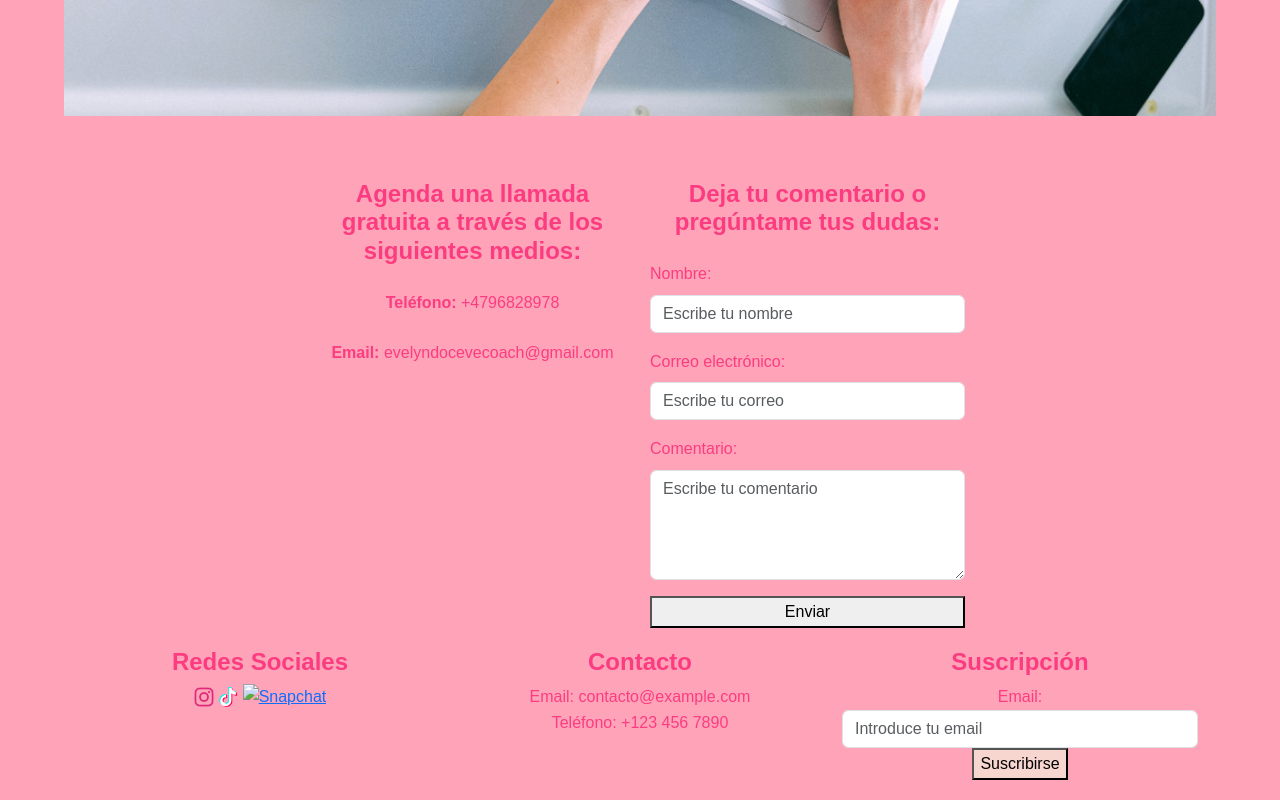
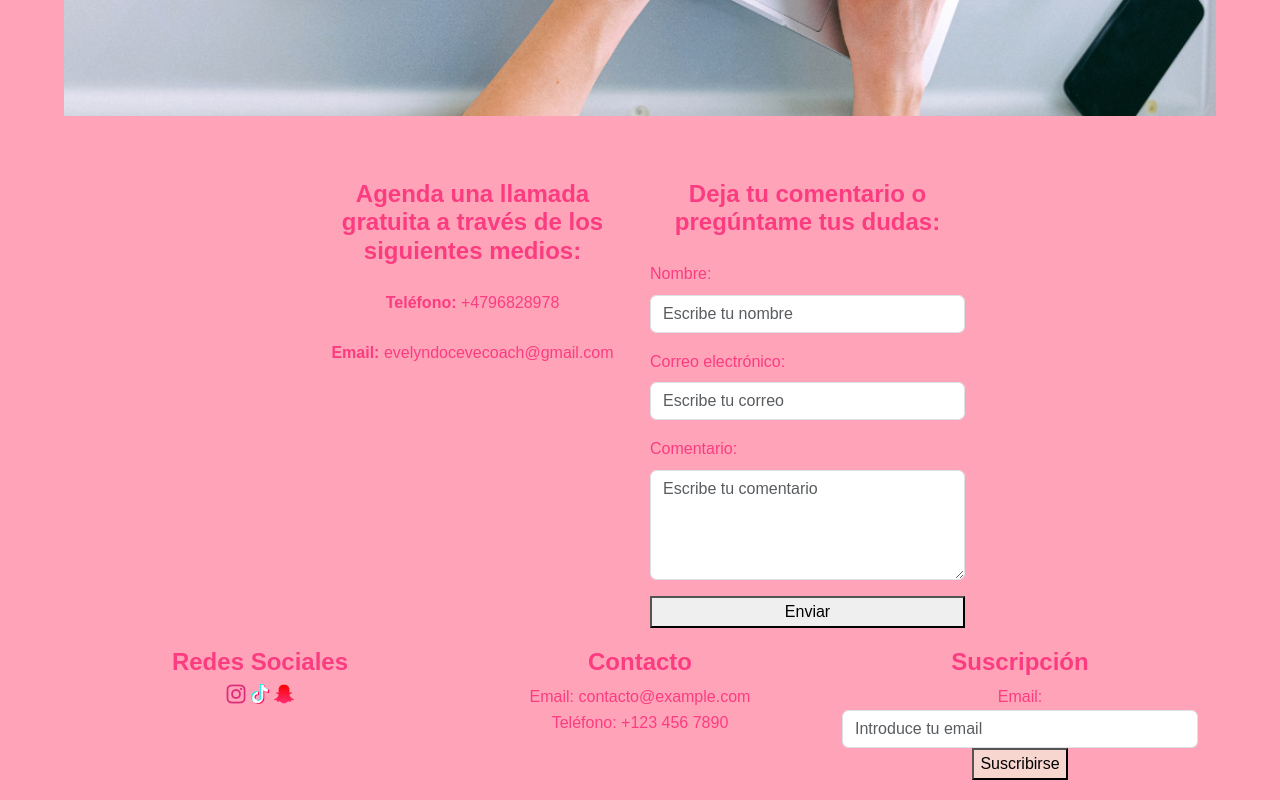
Before and after one commit to Eve12v-prog/Entrega-nro-2, a website: page pages/contacto.html in a window 1280 px wide. Shown: the part 648-1448 px from the top of the page. Drawn offline with nearby package versions, Linux system fonts and the light colour scheme.

Commit message:
Fix Snapchat image

```diff
--- a/pages/contacto.html
+++ b/pages/contacto.html
@@ -117,7 +117,7 @@
                         <a href="https://www.tiktok.com/@evelyn_freia?_t=8nvEsqlCpqH&_r=1"><img src="../img/tiktok.png"
                                 alt="Tik Tok"></a>
                         <a href="https://www.snapchat.com/add/evelyn_freia?share_id=oN_Ho9H_zMg&locale=en-US"><img
-                                src="../img/snapchat.png" alt="Snapchat"></a>
+                                src="../img/image-snapchat.png" alt="Snapchat"></a>
                     </div>
                 </div>
                 <div class="col-md-4 footer-col">
```
Also changed, not shown: pages/ebook.html (+1 -1 lines), pages/recursos.html (+1 -1 lines), pages/sobremi.html (+1 -1 lines).
